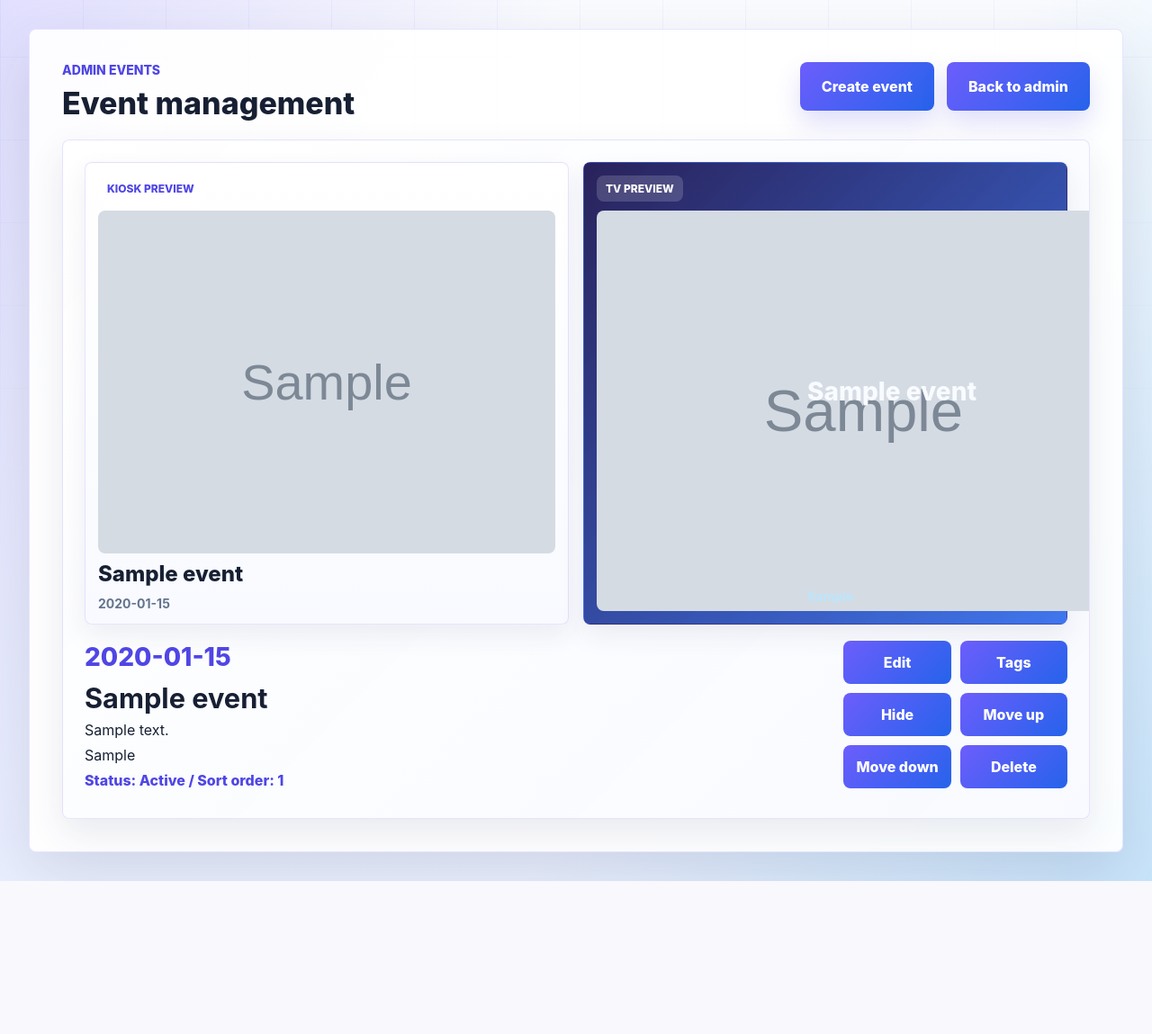
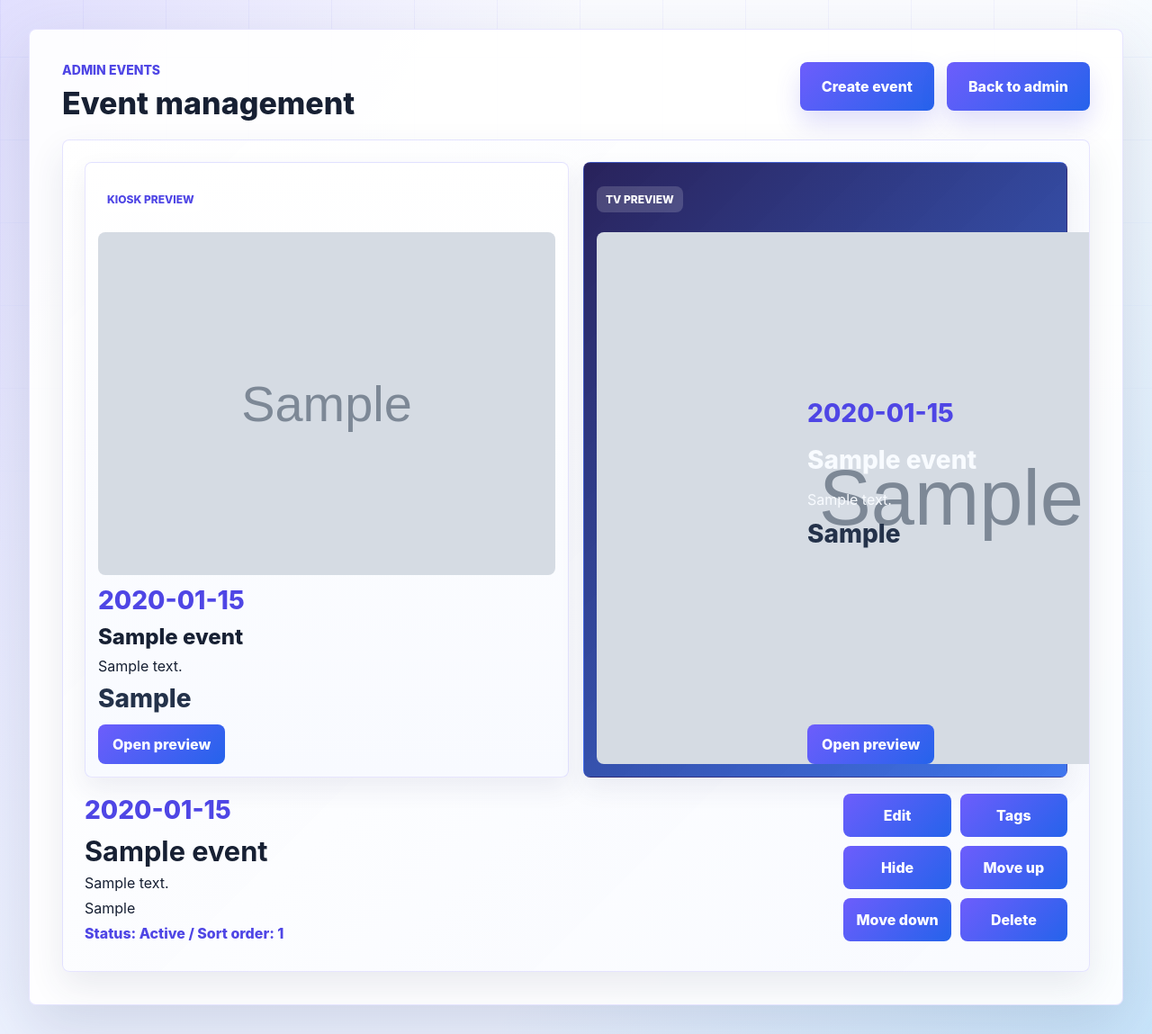
Before and after one commit to German7464/Kiosk_v001, a Flask app: page /admin/events in a window 1280 px wide. Shown: the whole page at 90% size. Before the commit the page ends 979 px from the top, so only its background shows below. Run offline with Flask 3, Linux system fonts and the light colour scheme; the visitor is signed in with stand-in values (Sample User, id 1); data comes from the database, SQL or seed files in the repository; tables that the repository leaves empty hold one stand-in row (values such as "Sample post"); grey boxes marked "Sample" are stand-in pictures.

Commit message:
Unify admin event preview component

```diff
--- a/kiosk/static/css/base.css
+++ b/kiosk/static/css/base.css
@@ -879,7 +879,7 @@ h1 {
     line-height: 1.14;
 }
 
-.admin-event-form-preview-card button {
+.admin-preview__open {
     min-height: 44px;
     justify-self: start;
     padding: 0 16px;
@@ -917,8 +917,18 @@ h1 {
     min-width: 0;
 }
 
+.admin-preview__title,
+.admin-preview__description,
+.admin-preview__date,
+.admin-preview__place,
+.admin-preview__meta {
+    margin: 0;
+    overflow-wrap: break-word;
+    word-break: normal;
+}
+
 .admin-event-form-preview-card--tv .admin-preview-label,
-.admin-event-form-preview-card--tv button {
+.admin-event-form-preview-card--tv .admin-preview__open {
     grid-column: 1 / -1;
 }
 
@@ -2015,6 +2025,11 @@ textarea {
         linear-gradient(180deg, #ffffff, #f8faff);
 }
 
+.admin-event-preview-kiosk .admin-preview__text {
+    display: grid;
+    gap: 8px;
+}
+
 .admin-event-preview:hover,
 .admin-event-preview:focus-visible {
     outline: 3px solid rgba(109, 93, 252, 0.18);
@@ -2086,6 +2101,19 @@ textarea {
 
 .admin-event-preview-tv .admin-preview-media span {
     color: rgba(248, 251, 255, 0.8);
+}
+
+.admin-event-preview-tv .admin-preview__text {
+    display: grid;
+    align-content: center;
+    gap: 10px;
+    min-width: 0;
+    padding: 10px 0;
+}
+
+.admin-event-preview-tv .admin-preview__open {
+    align-self: end;
+    justify-self: start;
 }
 
 .admin-event-preview-tv .admin-preview-title,
--- /dev/null
+++ b/kiosk/templates/admin_event_preview.html
@@ -0,0 +1,21 @@
+<article class="admin-preview admin-preview--{{ preview_mode }} admin-preview--{{ preview_size }}{% if preview_size == 'compact' %} admin-event-preview admin-event-preview-{{ preview_mode }}{% else %} admin-event-form-preview-card admin-event-form-preview-card--{{ preview_mode }}{% endif %}" data-admin-preview data-preview-label="{{ preview_label|e }}" data-preview-mode="{{ preview_mode }}" data-preview-title="{{ preview_title|e }}" data-preview-date="{{ preview_date|e }}" data-preview-place="{{ preview_place|e }}" data-preview-description="{{ preview_description|e }}" data-preview-image="{{ preview_image|e }}">
+    <p class="admin-preview-label admin-preview__label">{{ preview_label }}</p>
+    <div class="{% if preview_size == 'compact' %}admin-preview-media{% else %}admin-form-preview-image{% endif %} admin-preview__media" data-placeholder="{{ t('common.image_area') }}">
+        {% if preview_image %}
+        <img src="{{ preview_image }}" alt="{{ preview_title }}">
+        {% else %}
+        <span class="admin-preview__placeholder">{{ t("common.image_area") }}</span>
+        {% endif %}
+    </div>
+    <div class="{% if preview_size == 'full' %}admin-event-form-preview-copy {% endif %}admin-preview__text">
+        <p class="event-date admin-preview__date" data-form-preview-date>{{ preview_date }}</p>
+        {% if preview_size == "compact" %}
+        <h3 class="admin-preview-title admin-preview__title" data-form-preview-title>{{ preview_title }}</h3>
+        {% else %}
+        <h3 class="admin-preview__title" data-form-preview-title>{{ preview_title }}</h3>
+        {% endif %}
+        <p class="admin-preview__description" data-form-preview-description>{{ preview_description }}</p>
+        <p class="event-place admin-preview__place" data-form-preview-place>{{ preview_place }}</p>
+    </div>
+    <button class="admin-preview__open" type="button" data-admin-preview-open>{{ t("admin.open_preview") }}</button>
+</article>
--- a/kiosk/templates/admin_events.html
+++ b/kiosk/templates/admin_events.html
@@ -19,30 +19,12 @@
         {% for event in events %}
         <article class="admin-event-card">
             <div class="admin-event-preview-grid">
-                <button class="admin-preview admin-preview--kiosk admin-preview--compact admin-event-preview admin-event-preview-kiosk" type="button" data-admin-preview data-admin-preview-open data-preview-label="{{ t('admin.kiosk_preview') }}" data-preview-title="{{ event.title|e }}" data-preview-date="{{ (event.event_date or t('common.date_to_be_announced'))|e }}" data-preview-place="{{ (event.place or t('common.place_to_be_announced'))|e }}" data-preview-description="{{ (event.short_description or t('common.no_short_description'))|e }}" data-preview-image="{{ (event.image_thumb or '')|e }}" data-preview-mode="kiosk">
-                    <span class="admin-preview-label admin-preview__label">{{ t("admin.kiosk_preview") }}</span>
-                    <span class="admin-preview-media admin-preview__media" data-placeholder="{{ t('common.image_area') }}">
-                        {% if event.image_thumb %}
-                        <img src="{{ event.image_thumb }}" alt="{{ event.title }}">
-                        {% else %}
-                        <span class="admin-preview__placeholder">{{ t("common.image_area") }}</span>
-                        {% endif %}
-                    </span>
-                    <span class="admin-preview-title admin-preview__title">{{ event.title }}</span>
-                    <span class="admin-preview-meta admin-preview__meta">{{ event.event_date or t("common.date_to_be_announced") }}</span>
-                </button>
-                <button class="admin-preview admin-preview--tv admin-preview--compact admin-event-preview admin-event-preview-tv" type="button" data-admin-preview data-admin-preview-open data-preview-label="{{ t('admin.tv_preview') }}" data-preview-title="{{ event.title|e }}" data-preview-date="{{ (event.event_date or t('common.date_to_be_announced'))|e }}" data-preview-place="{{ (event.place or t('common.place_to_be_announced'))|e }}" data-preview-description="{{ (event.short_description or t('common.no_short_description'))|e }}" data-preview-image="{{ (event.image_thumb or '')|e }}" data-preview-mode="tv">
-                    <span class="admin-preview-label admin-preview__label">{{ t("admin.tv_preview") }}</span>
-                    <span class="admin-preview-media admin-preview__media" data-placeholder="{{ t('common.image_area') }}">
-                        {% if event.image_thumb %}
-                        <img src="{{ event.image_thumb }}" alt="{{ event.title }}">
-                        {% else %}
-                        <span class="admin-preview__placeholder">{{ t("common.image_area") }}</span>
-                        {% endif %}
-                    </span>
-                    <span class="admin-preview-title admin-preview__title">{{ event.title }}</span>
-                    <span class="admin-preview-meta admin-preview__meta">{{ event.place or t("common.place_to_be_announced") }}</span>
-                </button>
+                {% with preview_mode="kiosk", preview_size="compact", preview_label=t("admin.kiosk_preview"), preview_title=event.title, preview_date=event.event_date or t("common.date_to_be_announced"), preview_place=event.place or t("common.place_to_be_announced"), preview_description=event.short_description or t("common.no_short_description"), preview_image=event.image_thumb or "" %}
+                {% include "admin_event_preview.html" %}
+                {% endwith %}
+                {% with preview_mode="tv", preview_size="compact", preview_label=t("admin.tv_preview"), preview_title=event.title, preview_date=event.event_date or t("common.date_to_be_announced"), preview_place=event.place or t("common.place_to_be_announced"), preview_description=event.short_description or t("common.no_short_description"), preview_image=event.image_thumb or "" %}
+                {% include "admin_event_preview.html" %}
+                {% endwith %}
             </div>
             <div class="admin-event-card-body">
                 <div class="admin-event-card-copy">
```
Also changed, not shown: kiosk/templates/admin_event_form.html (+6 -34 lines), docs/CHANGELOG.md, kiosk/features/admin/README.md.
